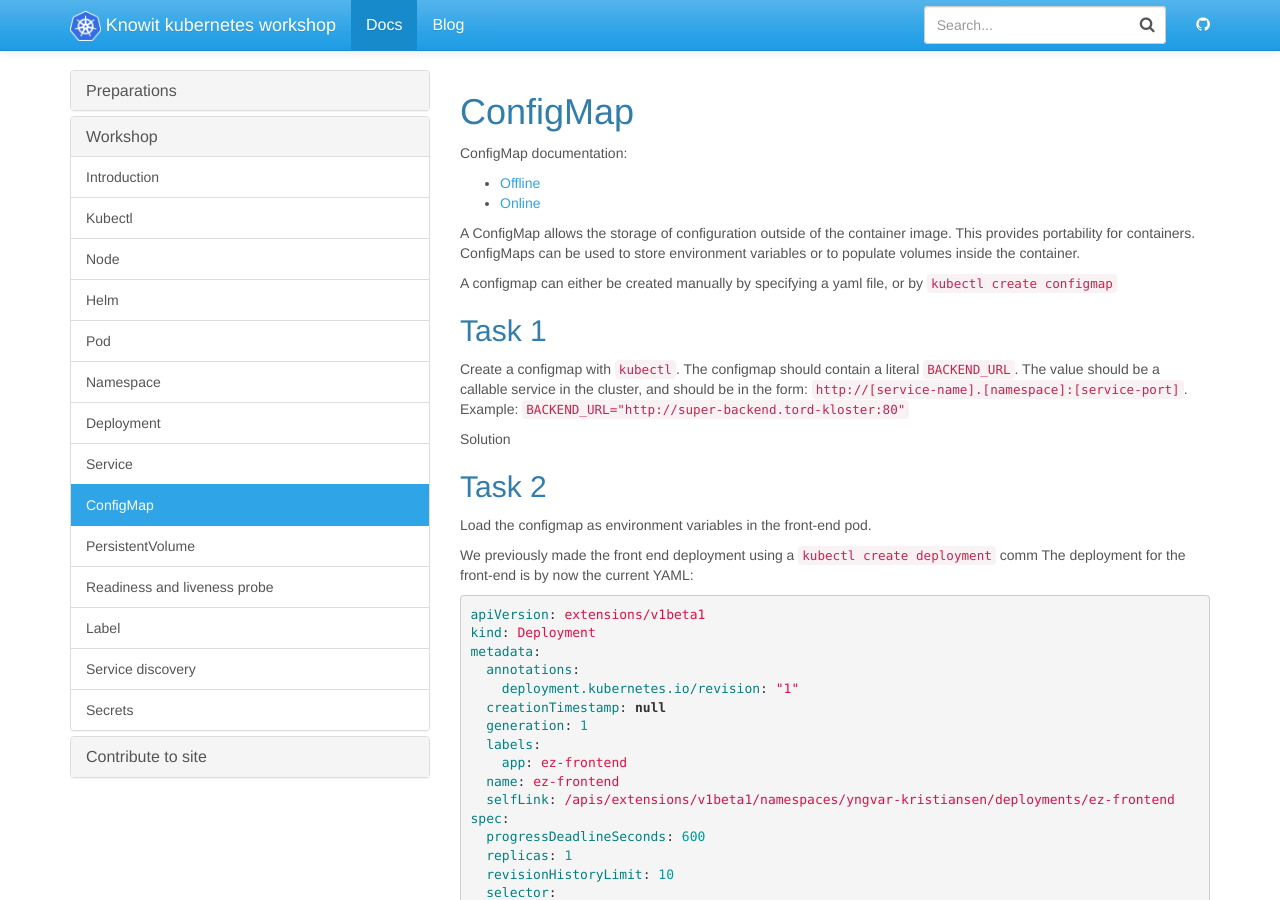
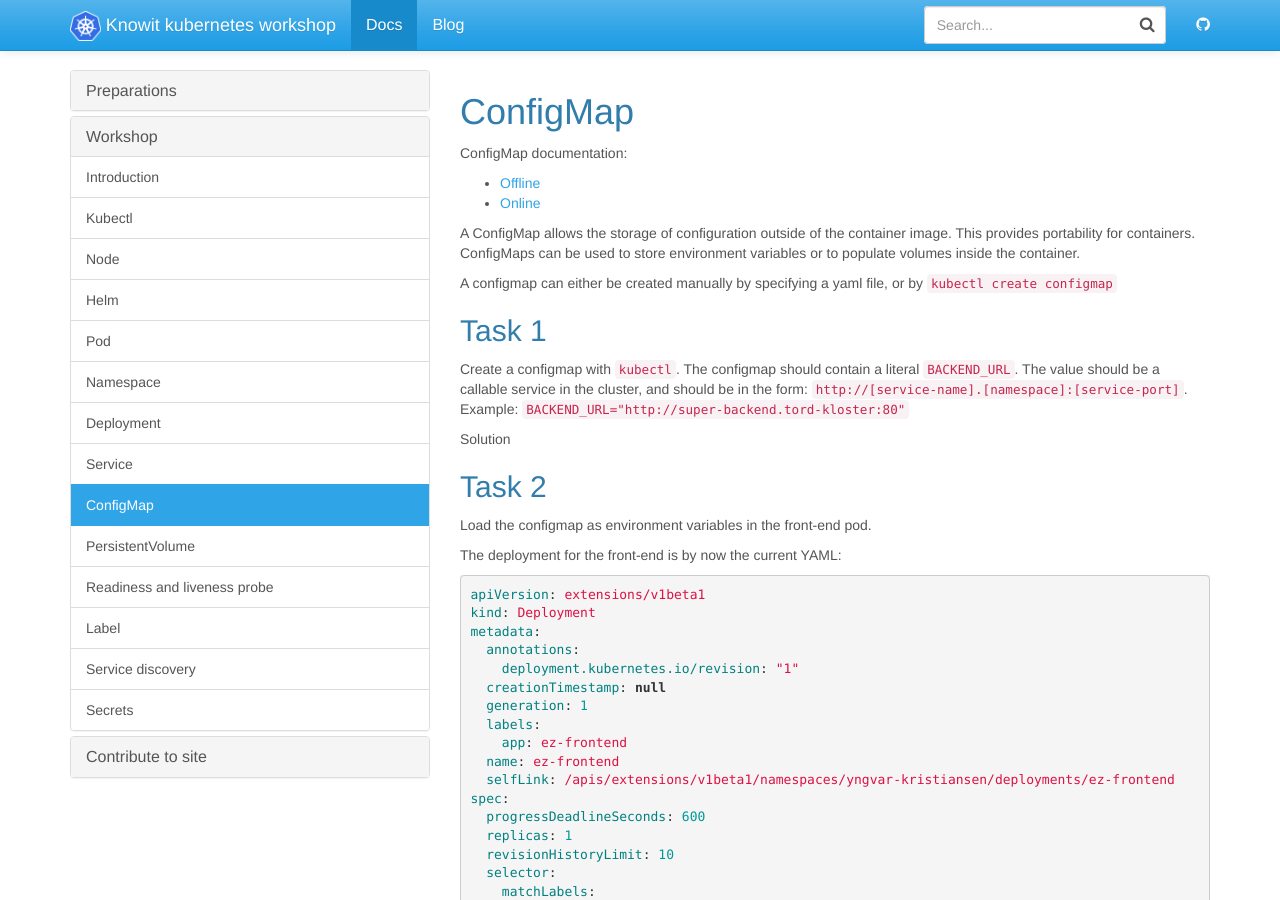
Before and after one commit to knowit/kubernetes-workshop, a Jekyll site: the page built from docs/_docs/workshop/configmap.md, in a window 1280 px wide and 900 px high. Built offline with Jekyll 4.4.1, drawn with Linux system fonts in a browser that asks for light colours.

Commit message:
Update configmap.md

````diff
--- a/docs/_docs/workshop/configmap.md
+++ b/docs/_docs/workshop/configmap.md
@@ -32,7 +32,7 @@ kubectl create configmap super-configmap --from-literal=BACKEND_URL=http://works
 
 Load the configmap as environment variables in the front-end pod.
 
-We previously made the front end deployment using a `kubectl create deployment` comm The deployment for the front-end is by now the current YAML:
+The deployment for the front-end is by now the current YAML:
 
 ```yaml
 apiVersion: extensions/v1beta1
````
